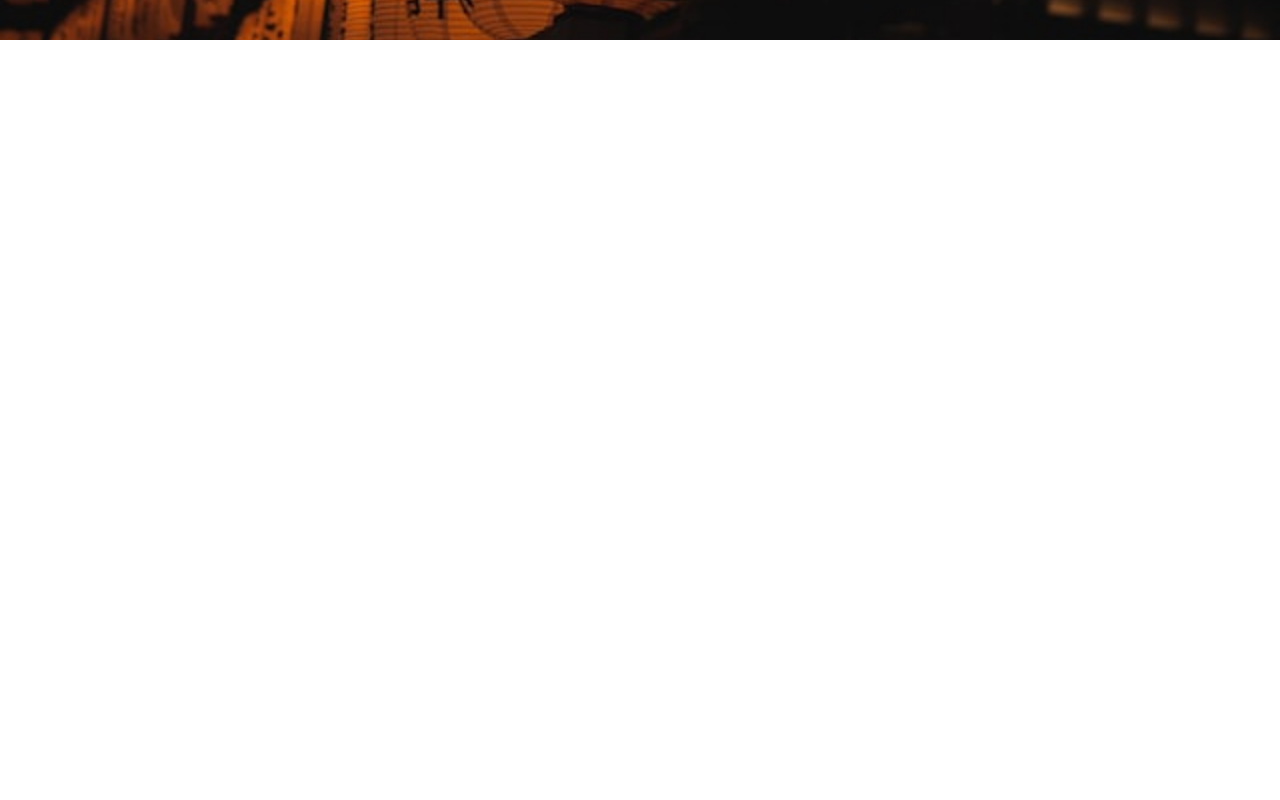
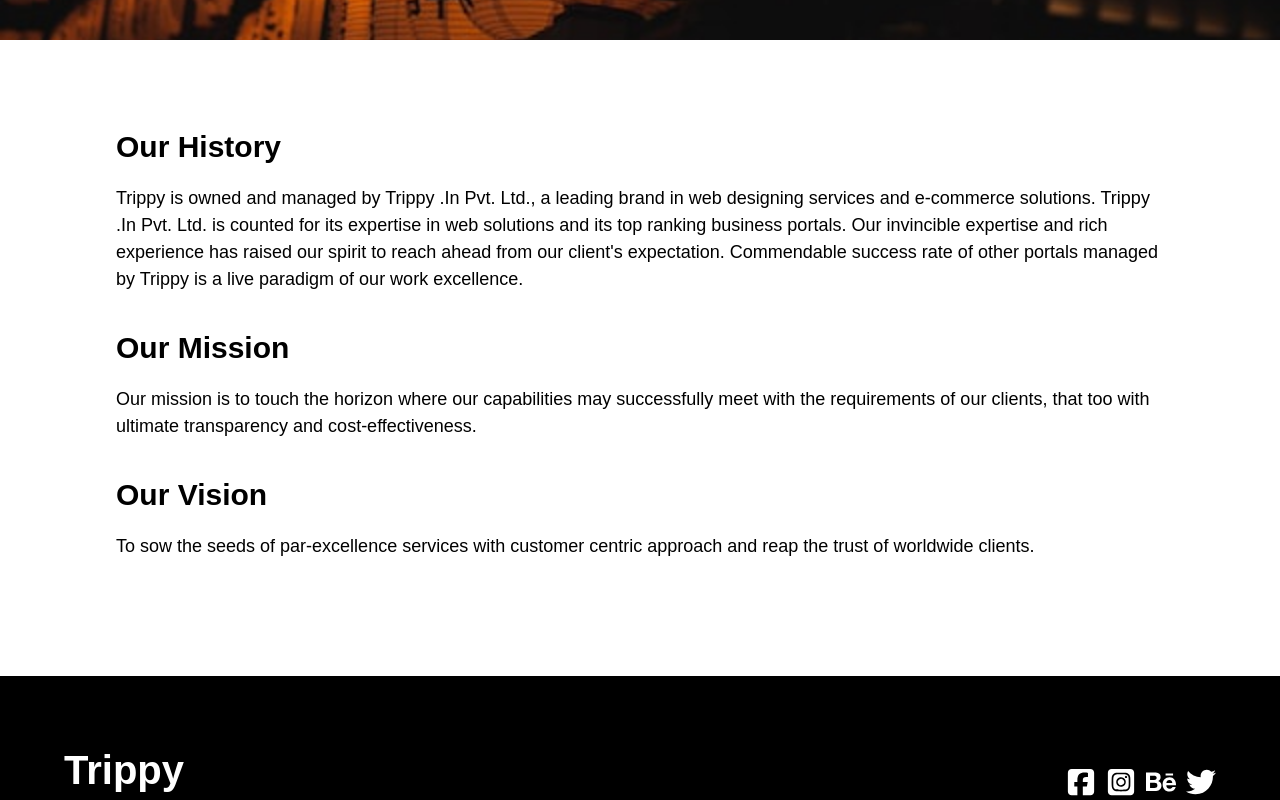
Before and after one commit to samirzjadhav/travel-website, a React (Create React App) app: page /about in a window 1280 px wide. Shown: the part 520-1320 px from the top of the page. Before the commit the page ends 800 px from the top, so only its background shows below. Built offline with nearby package versions, Linux system fonts and the light colour scheme.

Commit message:
feat: added aboutus page

```diff
--- /dev/null
+++ b/src/Components/AboutUs.js
@@ -0,0 +1,33 @@
+import React from "react";
+
+const AboutUs = () => {
+  return (
+    <>
+      <div className="about-container obj-width">
+        <h1>Our History</h1>
+        <p>
+          Trippy is owned and managed by Trippy .In Pvt. Ltd., a leading brand
+          in web designing services and e-commerce solutions. Trippy .In Pvt.
+          Ltd. is counted for its expertise in web solutions and its top ranking
+          business portals. Our invincible expertise and rich experience has
+          raised our spirit to reach ahead from our client's expectation.
+          Commendable success rate of other portals managed by Trippy is a live
+          paradigm of our work excellence.
+        </p>
+        <h1>Our Mission</h1>
+        <p>
+          Our mission is to touch the horizon where our capabilities may
+          successfully meet with the requirements of our clients, that too with
+          ultimate transparency and cost-effectiveness.
+        </p>
+        <h1>Our Vision</h1>
+        <p>
+          To sow the seeds of par-excellence services with customer centric
+          approach and reap the trust of worldwide clients.
+        </p>
+      </div>
+    </>
+  );
+};
+
+export default AboutUs;
--- a/src/index.css
+++ b/src/index.css
@@ -96,7 +96,7 @@ Img {
 }
 
 .destination .images {
-  @apply my-[1.8rem] md:my-[16px]  md:w-[50%] h-[100%] relative flex justify-between z-[-99];
+  @apply my-[1.8rem] md:my-[16px] w-[90%] md:w-[50%] h-[100%] relative flex justify-between z-[-99];
 }
 
 .destination .images img {
@@ -150,7 +150,7 @@ Img {
 /* Footer */
 
 .footer {
-  @apply p-[64px] bg-black text-white;
+  @apply p-[32px] md:p-[64px] bg-black text-white;
 }
 
 .top {
@@ -166,7 +166,7 @@ Img {
 }
 
 .bottom div {
-  @apply flex flex-col;
+  @apply w-[50%] md:w-[25%]  flex flex-col;
 }
 
 .bottom h4 {
@@ -175,6 +175,23 @@ Img {
 
 .bottom a {
   @apply text-[18px] pb-[6px];
+}
+
+/* AboutUs */
+.about-container {
+  @apply my-[64px] mx-[12px] md:mx-[96px] p-[20px] text-start;
+}
+
+/* .obj-width {
+  @apply w-[100%] h-[100%] object-cover;
+} */
+
+.about-container h1 {
+  @apply text-[30px] font-bold pb-[16px];
+}
+
+.about-container p {
+  @apply text-[18px]  pb-[32px];
 }
 
 @media screen and (max-width: 768px) {
--- a/src/routes/About.js
+++ b/src/routes/About.js
@@ -1,6 +1,8 @@
 import React from "react";
 import Navbar from "../Components/Navbar";
 import Hero from "../Components/Hero";
+import Footer from "../Components/Footer";
+import AboutUs from "../Components/AboutUs";
 import AboutImg from "../assets/night.jpg";
 
 const About = () => {
@@ -8,6 +10,8 @@ const About = () => {
     <>
       <Navbar />
       <Hero cName="hero-mid" heroImg={AboutImg} title="About" url="/about" />
+      <AboutUs />
+      <Footer />
     </>
   );
 };
--- a/src/routes/Service.js
+++ b/src/routes/Service.js
@@ -1,6 +1,8 @@
 import React from "react";
 import Navbar from "../Components/Navbar";
 import Hero from "../Components/Hero";
+import Trip from "../Components/Trip.js";
+import Footer from "../Components/Footer";
 import AboutImg from "../assets/night.jpg";
 
 const services = () => {
@@ -8,6 +10,8 @@ const services = () => {
     <>
       <Navbar />
       <Hero cName="hero-mid" heroImg={AboutImg} title="Service" url="/about" />
+      <Trip />
+      <Footer />
     </>
   );
 };
```
